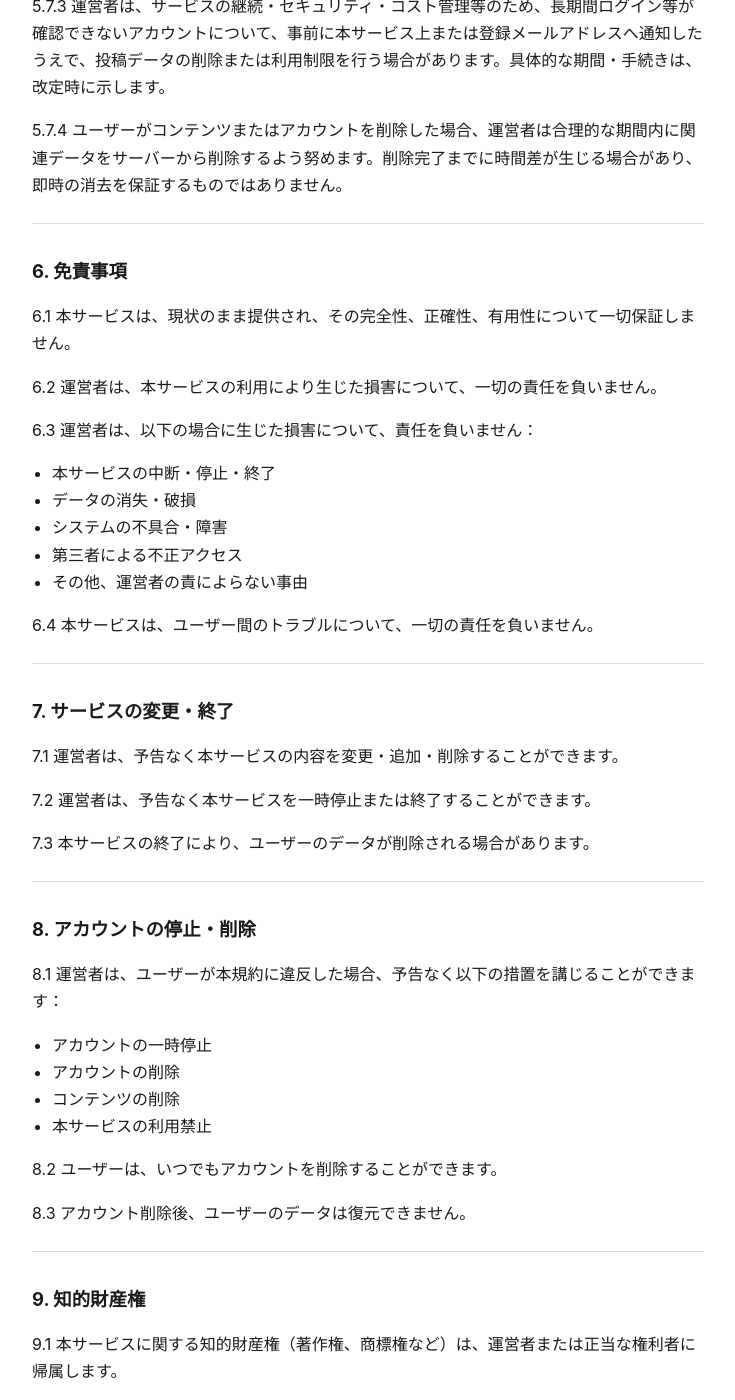
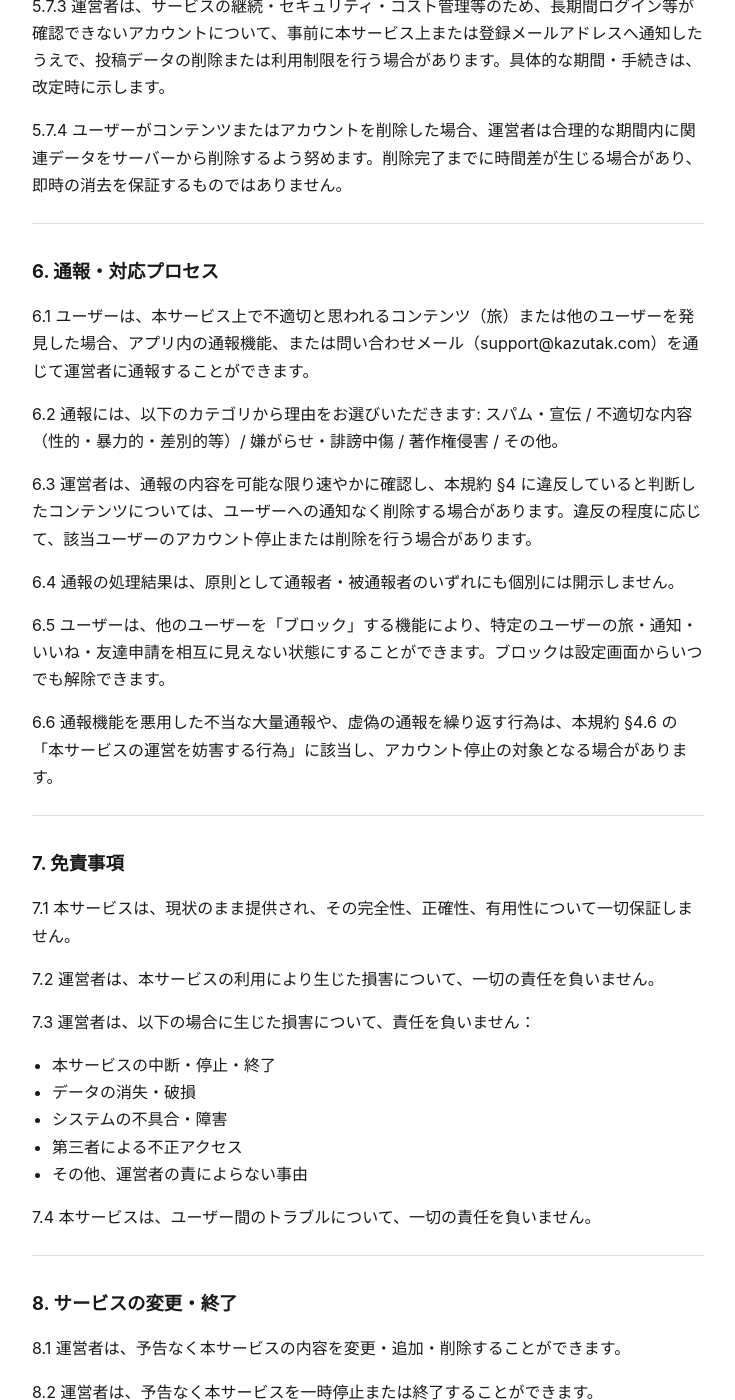
Before and after one commit to kazutax/tabiNote-legal, a Jekyll site: the page built from docs/terms-of-service.md, in a window 1280 px wide and 1400 px high, scrolled down 2740 px. Shown: the whole window, without its empty margins (272-1007 px from the left). Built offline with Jekyll 4.4.1, drawn with Linux system fonts in a browser that asks for light colours; some of the changed text lies outside the part shown.

Commit message:
[update] for v 1.0 build 19

```diff
--- a/docs/terms-of-service.md
+++ b/docs/terms-of-service.md
@@ -102,82 +102,98 @@ title: 旅ノート（TabiNote）利用規約
 
 ---
 
-## 6. 免責事項
+## 6. 通報・対応プロセス
 
-6.1 本サービスは、現状のまま提供され、その完全性、正確性、有用性について一切保証しません。
+6.1 ユーザーは、本サービス上で不適切と思われるコンテンツ（旅）または他のユーザーを発見した場合、アプリ内の通報機能、または問い合わせメール（support@kazutak.com）を通じて運営者に通報することができます。
 
-6.2 運営者は、本サービスの利用により生じた損害について、一切の責任を負いません。
+6.2 通報には、以下のカテゴリから理由をお選びいただきます: スパム・宣伝 / 不適切な内容（性的・暴力的・差別的等）/ 嫌がらせ・誹謗中傷 / 著作権侵害 / その他。
 
-6.3 運営者は、以下の場合に生じた損害について、責任を負いません：
+6.3 運営者は、通報の内容を可能な限り速やかに確認し、本規約 §4 に違反していると判断したコンテンツについては、ユーザーへの通知なく削除する場合があります。違反の程度に応じて、該当ユーザーのアカウント停止または削除を行う場合があります。
+
+6.4 通報の処理結果は、原則として通報者・被通報者のいずれにも個別には開示しません。
+
+6.5 ユーザーは、他のユーザーを「ブロック」する機能により、特定のユーザーの旅・通知・いいね・友達申請を相互に見えない状態にすることができます。ブロックは設定画面からいつでも解除できます。
+
+6.6 通報機能を悪用した不当な大量通報や、虚偽の通報を繰り返す行為は、本規約 §4.6 の「本サービスの運営を妨害する行為」に該当し、アカウント停止の対象となる場合があります。
+
+---
+
+## 7. 免責事項
+
+7.1 本サービスは、現状のまま提供され、その完全性、正確性、有用性について一切保証しません。
+
+7.2 運営者は、本サービスの利用により生じた損害について、一切の責任を負いません。
+
+7.3 運営者は、以下の場合に生じた損害について、責任を負いません：
 - 本サービスの中断・停止・終了
 - データの消失・破損
 - システムの不具合・障害
 - 第三者による不正アクセス
 - その他、運営者の責によらない事由
 
-6.4 本サービスは、ユーザー間のトラブルについて、一切の責任を負いません。
+7.4 本サービスは、ユーザー間のトラブルについて、一切の責任を負いません。
 
 ---
 
-## 7. サービスの変更・終了
+## 8. サービスの変更・終了
 
-7.1 運営者は、予告なく本サービスの内容を変更・追加・削除することができます。
+8.1 運営者は、予告なく本サービスの内容を変更・追加・削除することができます。
 
-7.2 運営者は、予告なく本サービスを一時停止または終了することができます。
+8.2 運営者は、予告なく本サービスを一時停止または終了することができます。
 
-7.3 本サービスの終了により、ユーザーのデータが削除される場合があります。
+8.3 本サービスの終了により、ユーザーのデータが削除される場合があります。
 
 ---
 
-## 8. アカウントの停止・削除
+## 9. アカウントの停止・削除
 
-8.1 運営者は、ユーザーが本規約に違反した場合、予告なく以下の措置を講じることができます：
+9.1 運営者は、ユーザーが本規約に違反した場合、予告なく以下の措置を講じることができます：
 - アカウントの一時停止
 - アカウントの削除
 - コンテンツの削除
 - 本サービスの利用禁止
 
-8.2 ユーザーは、いつでもアカウントを削除することができます。
+9.2 ユーザーは、いつでもアカウントを削除することができます。
 
-8.3 アカウント削除後、ユーザーのデータは復元できません。
+9.3 アカウント削除後、ユーザーのデータは復元できません。
 
 ---
 
-## 9. 知的財産権
+## 10. 知的財産権
 
-9.1 本サービスに関する知的財産権（著作権、商標権など）は、運営者または正当な権利者に帰属します。
+10.1 本サービスに関する知的財産権（著作権、商標権など）は、運営者または正当な権利者に帰属します。
 
-9.2 ユーザーは、本サービスの知的財産権を侵害する行為を行ってはなりません。
+10.2 ユーザーは、本サービスの知的財産権を侵害する行為を行ってはなりません。
 
 ---
 
-## 10. 個人情報の取り扱い
+## 11. 個人情報の取り扱い
 
-10.1 個人情報の取り扱いについては、[プライバシーポリシー](https://kazutax.github.io/tabiNote-legal/privacy-policy.html)をご確認ください。
+11.1 個人情報の取り扱いについては、[プライバシーポリシー](https://kazutax.github.io/tabiNote-legal/privacy-policy.html)をご確認ください。
 
-10.2 生年月日・性別・居住地・旅行スタイル等、任意で入力するプロフィール属性についても、同プライバシーポリシーに従います。
+11.2 生年月日・性別・居住地・旅行スタイル等、任意で入力するプロフィール属性についても、同プライバシーポリシーに従います。
 
 ---
 
-## 11. 規約の変更
+## 12. 規約の変更
 
-11.1 運営者は、本規約を変更することができます。軽微な変更については、改定後の規約の掲示をもって効力が生じる場合があります。
+12.1 運営者は、本規約を変更することができます。軽微な変更については、改定後の規約の掲示をもって効力が生じる場合があります。
 
-11.2 規約変更後も本サービスを利用する場合、変更後の規約に同意したものとみなされます。
+12.2 規約変更後も本サービスを利用する場合、変更後の規約に同意したものとみなされます。
 
-11.3 保存容量の上限、有料プラン、データの保存期間、休眠アカウントの取扱いなど、ユーザーの権利義務に重要な影響を及ぼす変更については、本サービス上での通知、登録メールアドレスへの連絡等、合理的な方法で事前に告知します。
+12.3 保存容量の上限、有料プラン、データの保存期間、休眠アカウントの取扱いなど、ユーザーの権利義務に重要な影響を及ぼす変更については、本サービス上での通知、登録メールアドレスへの連絡等、合理的な方法で事前に告知します。
 
 ---
 
-## 12. 準拠法・管轄裁判所
+## 13. 準拠法・管轄裁判所
 
-12.1 本規約は、日本法に準拠して解釈されます。
+13.1 本規約は、日本法に準拠して解釈されます。
 
-12.2 本サービスに関する紛争については、運営者の所在地を管轄する裁判所を第一審の専属的合意管轄裁判所とします。
+13.2 本サービスに関する紛争については、運営者の所在地を管轄する裁判所を第一審の専属的合意管轄裁判所とします。
 
 ---
 
-## 13. お問い合わせ
+## 14. お問い合わせ
 
 本規約に関するお問い合わせは、以下のメールアドレスまでお願いいたします：
 
```
Also changed, not shown: docs/privacy-policy.md (+11 -1 lines).
